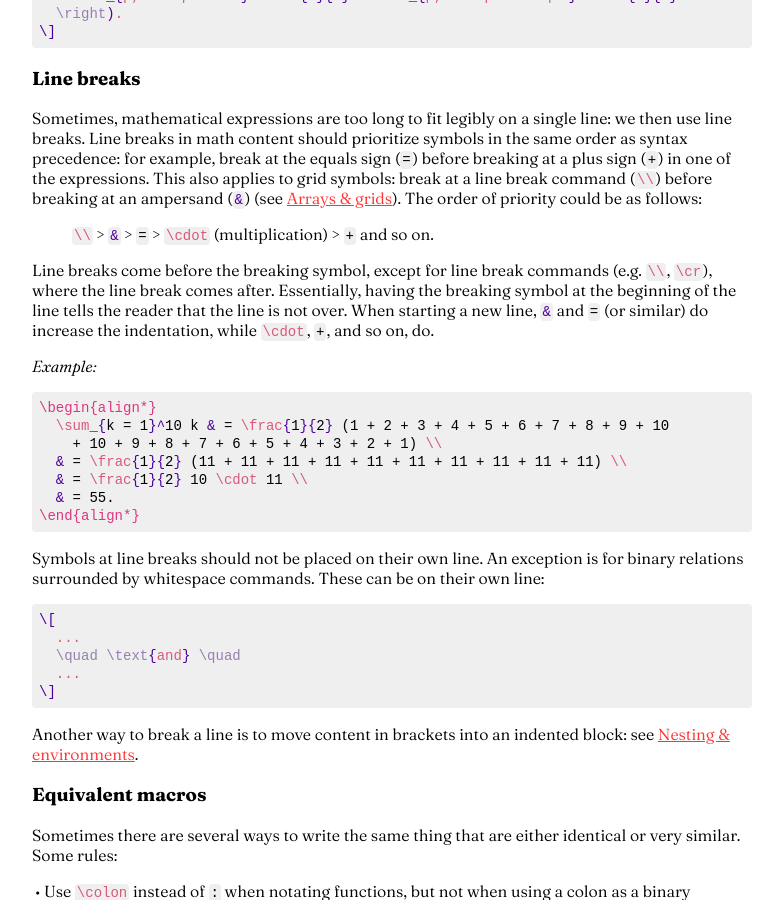
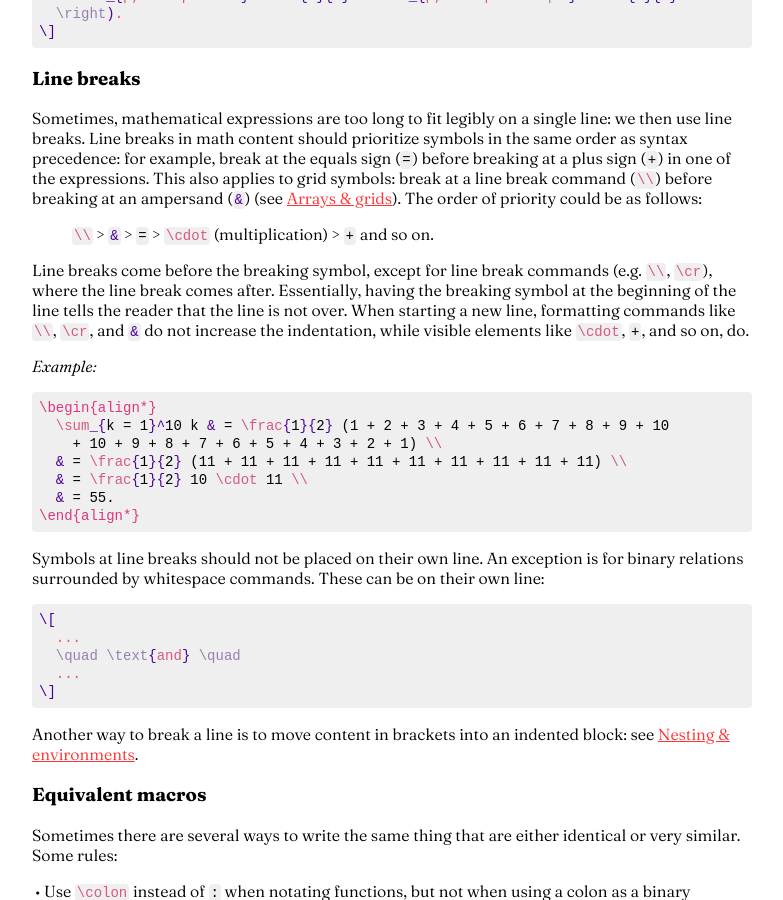
Before and after one commit to isaacxren/isaacxren.github.io, a Jekyll site: the page built from misc/LaTeX-style-guide.md, in a window 1280 px wide and 900 px high, scrolled down 4856 px. Shown: the whole window, without its empty margins (248-1031 px from the left). Built offline with Jekyll 4.4.1, drawn with Linux system fonts in a browser that asks for light colours; some web fonts are replaced.

Commit message:
small changes

```diff
--- a/misc/LaTeX-style-guide.md
+++ b/misc/LaTeX-style-guide.md
@@ -193,7 +193,7 @@ The order of priority could be as follows:
 > `\\` > `&` > `=` > `\cdot` (multiplication) > `+` and so on.
 
 Line breaks come before the breaking symbol, except for line break commands (e.g. `\\`, `\cr`), where the line break comes after.
-Essentially, having the breaking symbol at the beginning of the line tells the reader that the line is not over. When starting a new line, `&` and `=` (or similar) do increase the indentation, while `\cdot`, `+`, and so on, do.
+Essentially, having the breaking symbol at the beginning of the line tells the reader that the line is not over. When starting a new line, formatting commands like `\\`, `\cr`, and `&` do not increase the indentation, while visible elements like `\cdot`, `+`, and so on, do.
 
 *Example:*
 
```
Also changed, not shown: other parts of misc/LaTeX-style-guide.md (+1 -1 lines).
